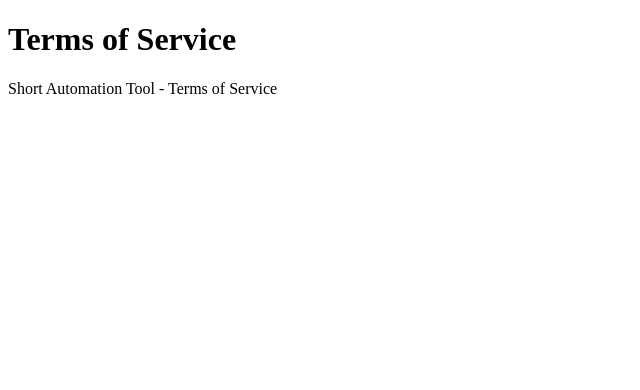
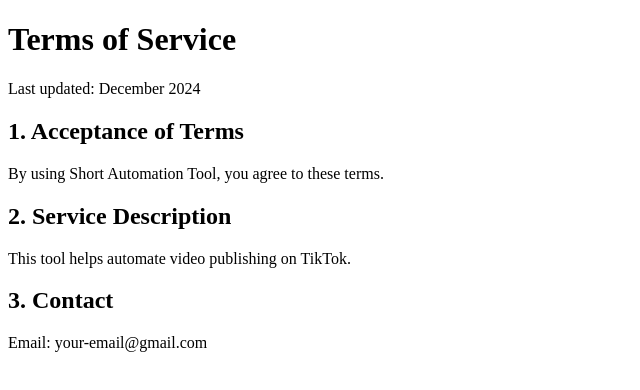
Before and after one commit to ytautomatizacion651-crypto/tiktok-policies, a plain HTML site: page terms.html in a window 1280 px wide. Shown: the whole page, without its empty margins (0-640 px from the left). Drawn offline with Linux system fonts and the light colour scheme.

Commit message:
Update terms.html

```diff
--- a/terms.html
+++ b/terms.html
@@ -1,10 +1,20 @@
 <!DOCTYPE html>
 <html>
 <head>
-    <title>Terms of Service</title>
+    <title>Terms of Service - Short Automation</title>
+    <meta charset="UTF-8">
 </head>
 <body>
     <h1>Terms of Service</h1>
-    <p>Short Automation Tool - Terms of Service</p>
+    <p>Last updated: December 2024</p>
+
+    <h2>1. Acceptance of Terms</h2>
+    <p>By using Short Automation Tool, you agree to these terms.</p>
+
+    <h2>2. Service Description</h2>
+    <p>This tool helps automate video publishing on TikTok.</p>
+
+    <h2>3. Contact</h2>
+    <p>Email: your-email@gmail.com</p>
 </body>
 </html>
```
